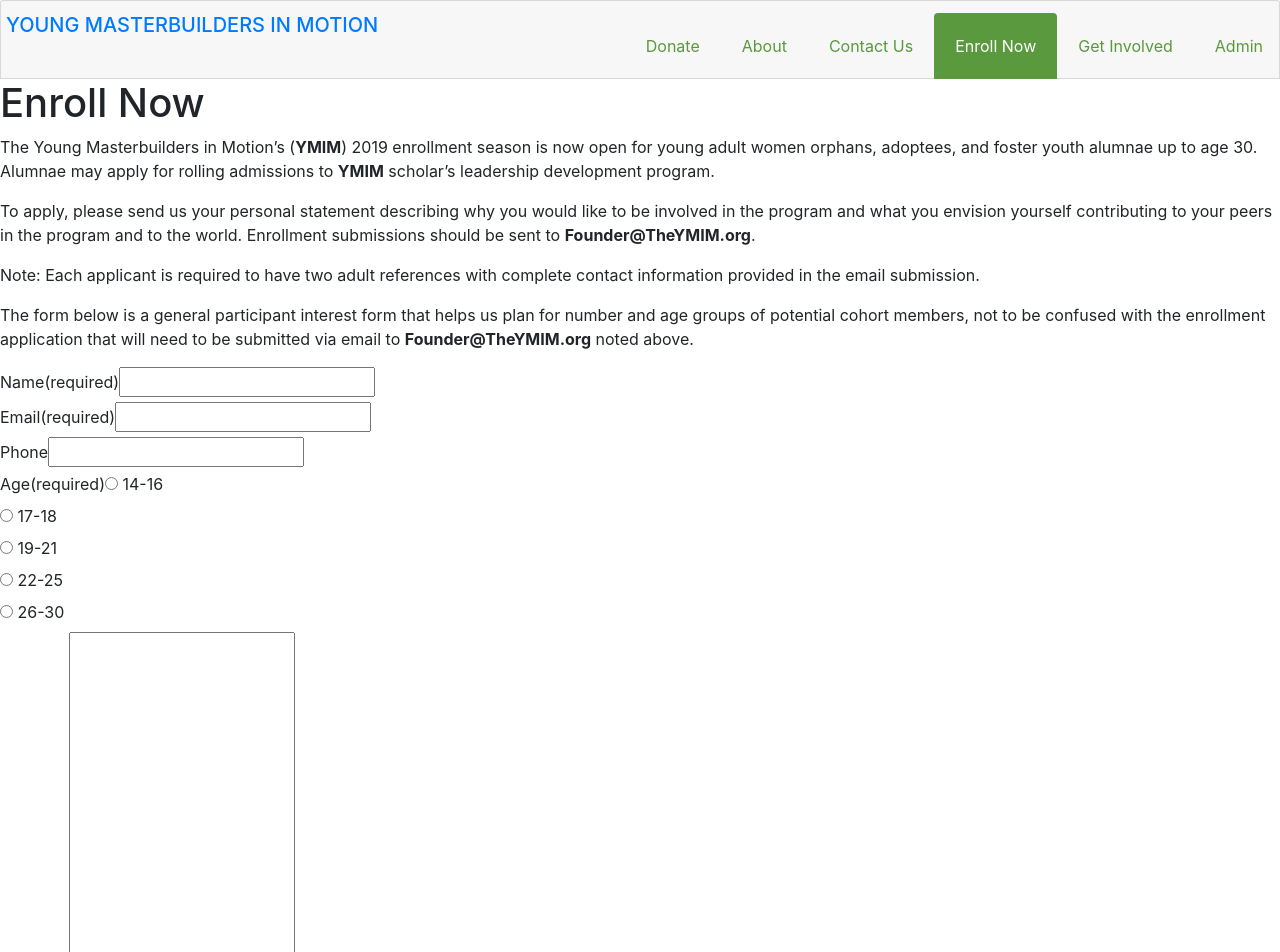
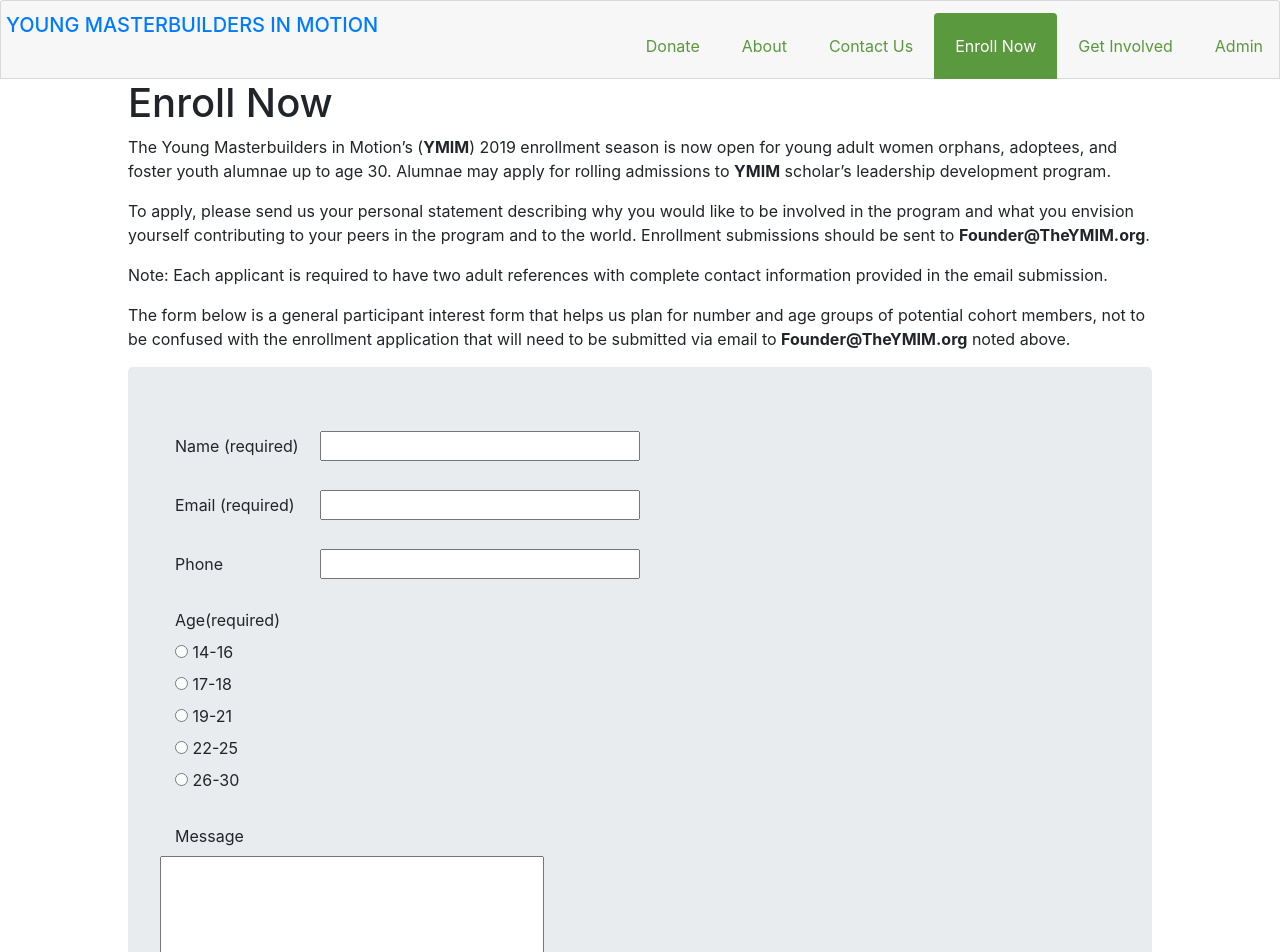
Before and after one commit to the-difference-engine/ymim, a React (Create React App) app in the folder frontend/: page /enrollment in a window 1280 px wide. Shown: the top 952 px of the page. Built offline with nearby package versions, Linux system fonts and the light colour scheme.

Commit message:
enroll css

```diff
--- a/frontend/src/components/contact.jsx
+++ b/frontend/src/components/contact.jsx
@@ -3,7 +3,7 @@ import React, { Component } from 'react';
 class Contact extends Component {
     render() {
       return (
-        <div>
+        <div class="jumbotron">
             <h1 class="entry-title" itemprop="headline">Contact Us</h1>
             <div class="entry-content" itemprop="text">
                 <p>Hello Ms. or Mr. Wonderful,</p>
--- /dev/null
+++ b/frontend/src/components/enroll/enroll.css
@@ -0,0 +1,16 @@
+.messageInput {
+    width: 40%;
+}
+.jumbotron {
+    margin: auto 0;
+    justify-content: left;
+
+}
+span{
+    justify-content: center;
+}
+.main-content {
+    width:80%;
+    margin: auto;
+
+}
--- a/frontend/src/components/enroll.jsx
+++ b/frontend/src/components/enroll/enroll.jsx
@@ -1,6 +1,7 @@
 import React, { Component } from 'react';
 import Markdown from 'react-markdown';
-import Text from './Markdowns/enroll.md';
+import './enroll.css';
+import Text from '../Markdowns/enroll.md';
 
 class Enroll extends Component {
     constructor(props) {
@@ -16,29 +17,32 @@ class Enroll extends Component {
       }
     render() {
       return (
-        <div>
+        <div class="main-content">
             <Markdown source={this.state.text} />
 
-            <div id="contact-form-900">
+            <div class='jumbotron'>
                 <form action="/" method="post" class="contact-form commentsblock">
 
                     <div class="grunion-field-wrap grunion-field-name-wrap">
-                        <label for="g900-name" class="grunion-field-label name">Name<span>(required)</span></label>
-                        <input type="text" name="g900-name" id="g900-name" value="" class="name" required="" aria-required="true" />
+                        <label for="g900-name" class='col-md-2'>Name<span> (required)</span></label>
+                        <input type="text" name="g900-name" id="g900-name" value="" class="name col-md-4 " required="" aria-required="true" />
                     </div>
-
+                    <br></br>
                     <div class="grunion-field-wrap grunion-field-email-wrap">
-                        <label for="g900-email" class="grunion-field-label email">Email<span>(required)</span></label>
-                        <input type="email" name="g900-email" id="g900-email" value="" class="email" required="" aria-required="true" />
+                        <label for="g900-email" class="email col-md-2 ">Email<span> (required)</span></label>
+                        <input type="email" name="g900-email" id="g900-email" value="" class="email col-md-4 " required="" aria-required="true" />
                     </div>
+                    <br></br>
 
                     <div class="grunion-field-wrap grunion-field-text-wrap">
-                        <label for="g900-phone" class="grunion-field-label text">Phone</label>
-                        <input type="text" name="g900-phone" id="g900-phone" value="" class="text" />
+                        <label for="g900-phone" class="grunion-field-label text col-md-2">Phone</label>
+                        <input type="text" name="g900-phone" id="g900-phone" value="" class="text col-md-4" />
                     </div>
+                    <br></br>
 
                     <div class="grunion-field-wrap grunion-field-radio-wrap">
-                    <label for="g900-age" class="grunion-field-label">Age<span>(required)</span></label>
+                    <label for="g900-age" class="grunion-field-label col-md-2 ">Age<span>(required)</span></label>
+                        <div class="col-md-4">
                             <label class="grunion-radio-label radio"><input type="radio" name="g900-age" value="14-16" class="radio" required="" aria-required="true" /> 14-16</label>
                             <div class="clear-form"></div>
                             <label class="grunion-radio-label radio"><input type="radio" name="g900-age" value="17-18" class="radio" required="" aria-required="true" /> 17-18</label>
@@ -49,18 +53,25 @@ class Enroll extends Component {
                             <div class="clear-form"></div>
                             <label class="grunion-radio-label radio"><input type="radio" name="g900-age" value="26-30" class="radio" required="" aria-required="true" /> 26-30</label>
                             <div class="clear-form"></div>
+                            </div>
                         </div>
+                        <br></br>
 
-                    <div class="grunion-field-wrap grunion-field-textarea-wrap">
-                        <label for="contact-form-comment-g900-message" class="grunion-field-label textarea">Message</label>
-                        <textarea name="g900-message" id="contact-form-comment-g900-message" rows="20" class="textarea"></textarea>
+                    <div class='col-md-4'>
+                        <label for="contact-form-comment-g900-message">Message</label>
                     </div>
-                    <p class="contact-submit">
+                    <div>
+                        <textarea name="" id="contact-form" rows="6" class="messageInput"></textarea>
+                    </div>
+                    <br></br>
+                    <div class='col-md-8 '>
+                        <p class="contact-submit">
                         <input type="submit" value="Submit" class="pushbutton-wide" />
                         <input type="hidden" name="contact-form-id" value="900" />
                         <input type="hidden" name="action" value="grunion-contact-form" />
                         <input type="hidden" name="contact-form-hash" value="c19f4ace6ff94d0bad095ff9b0640e33a680edbf" />
-                    </p>
+                        </p>
+                    </div>
                 </form>
             </div>
         </div>
--- a/frontend/src/router.js
+++ b/frontend/src/router.js
@@ -12,7 +12,7 @@ import Admin from "./pages/admin";
 import Footer from "./components/footer";
 import Contact from "./components/contact";
 import About from "./components/about";
-import Enroll from "./components/enroll";
+import Enroll from "./components/enroll/enroll";
 import Team from "./components/team";
 import Ambassadors from "./components/ambassadors";
 import Events from "./components/events";
```
